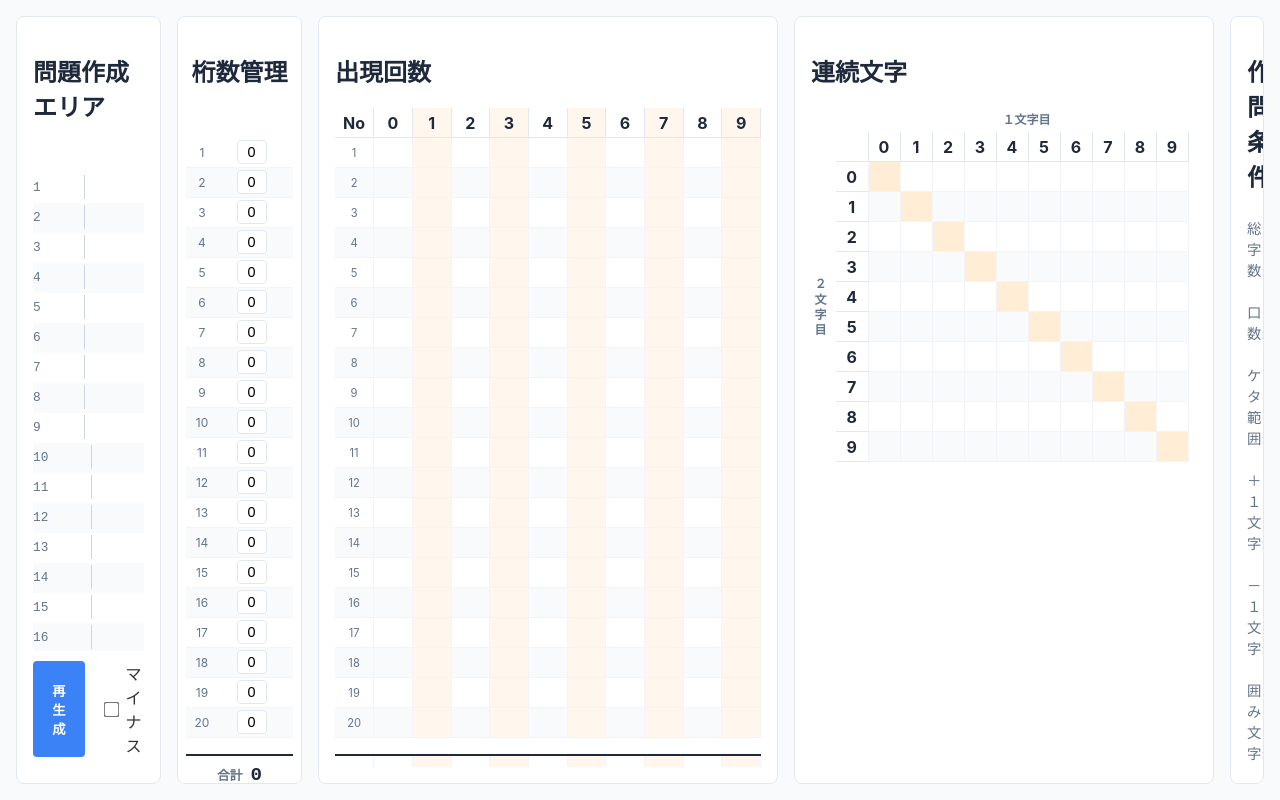
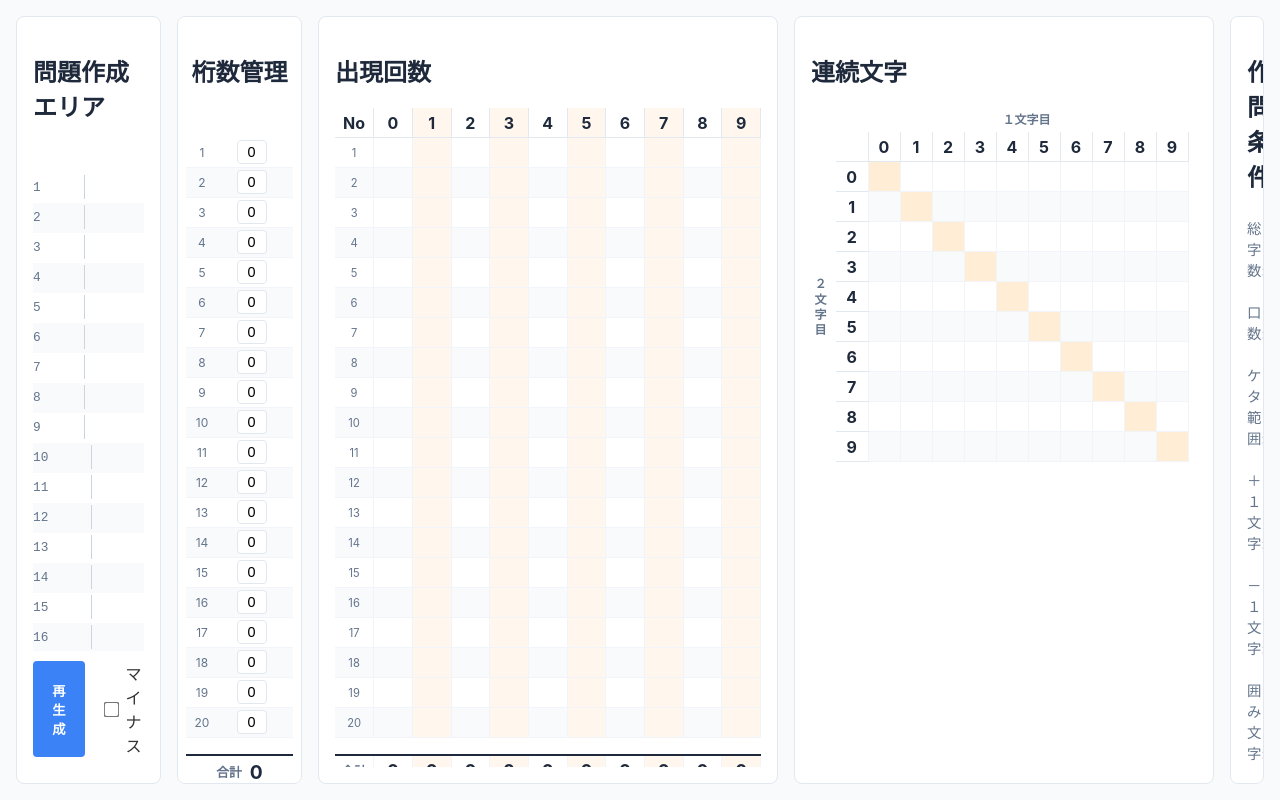
Before and after one commit to shota4327/Abacus_make_problem2, a React (Vite) app in the folder abacus_app/: page / in a window 1280 px wide. Built offline with nearby package versions, Linux system fonts and the light colour scheme.

Commit message:
合計位置の調整

```diff
--- a/abacus_app/src/components/DigitManager.css
+++ b/abacus_app/src/components/DigitManager.css
@@ -122,7 +122,7 @@
     gap: 0.5rem;
     align-items: center;
     margin-top: 1rem;
-    padding: 0.5rem 4px 0 4px;
+    padding: 4px 4px 0 4px;
     border-top: 2px solid var(--text-color);
     font-weight: bold;
     font-size: 1.2rem;
@@ -135,5 +135,4 @@
 
 .total-value {
     color: var(--text-color);
-    font-family: monospace;
 }
--- a/abacus_app/src/components/ProblemGrid.css
+++ b/abacus_app/src/components/ProblemGrid.css
@@ -153,7 +153,7 @@
     align-items: center;
     justify-content: center;
     font-size: 1.1rem;
-    font-family: monospace;
+    font-family: 'Inter', sans-serif;
 }
 
 .selector-backdrop {
--- a/abacus_app/src/components/Stats.css
+++ b/abacus_app/src/components/Stats.css
@@ -132,7 +132,11 @@ td.warn {
 
 .frequency-table tfoot .total-row td {
     border-top: 2px solid var(--text-color);
-    padding-top: 0.8rem;
+    padding-top: 4px;
+}
+
+.frequency-table tfoot .total-row .row-label {
+    font-size: 0.8rem;
 }
 
 /* Spacer for tfoot */
```
